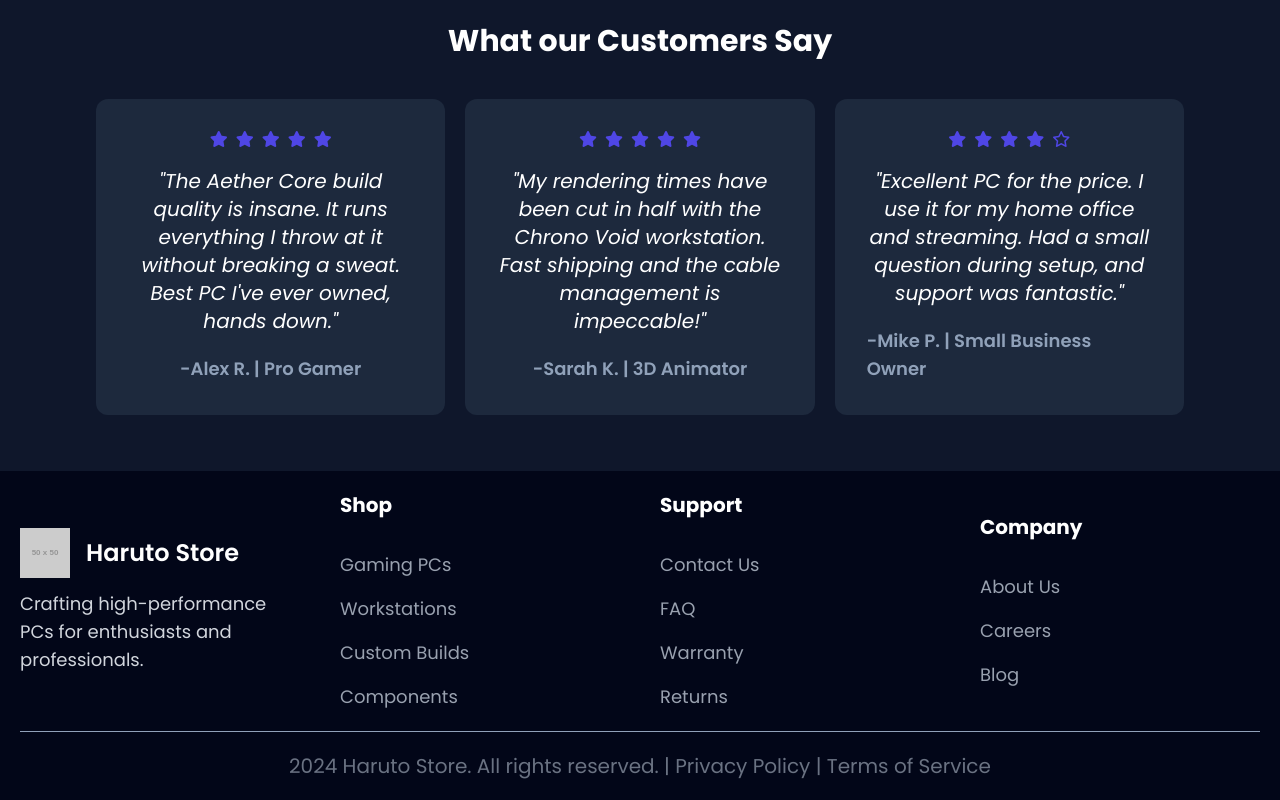
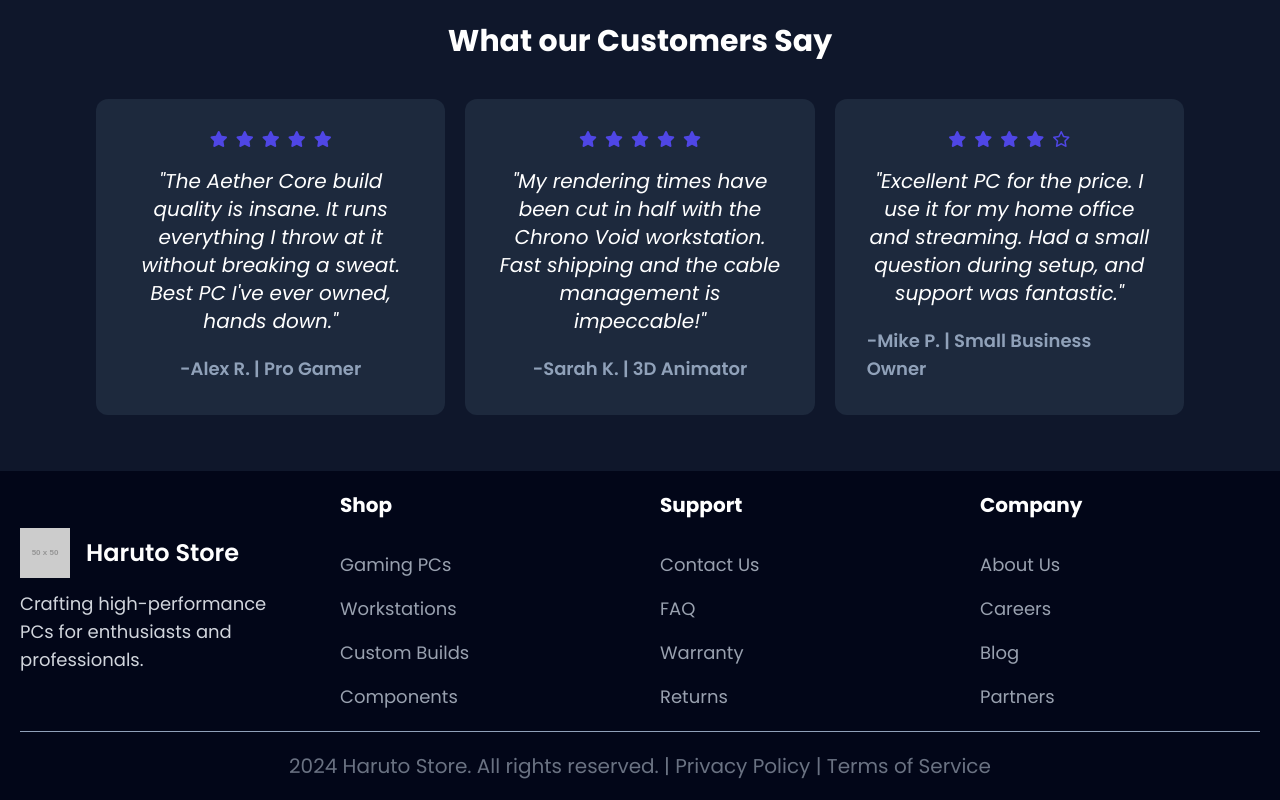
Before and after one commit to Haruto2804/landing-page-PC, a website: page index.html in a window 1280 px wide. Shown: the part 2125-2925 px from the top of the page. Drawn offline with Linux system fonts and the light colour scheme; placeholder pictures from the web are drawn by us.

Commit message:
docs (footer): thêm thẻ last  <a> in Company Part

```diff
--- a/index.html
+++ b/index.html
@@ -274,6 +274,7 @@
             <a class="hover:text-blue-700" href="#">About Us</a>
             <a class="hover:text-blue-700" href="#">Careers</a>
             <a class="hover:text-blue-700" href="#">Blog</a>
+            <a class="hover:text-blue-700" href="#">Partners</a>
           </ul>
         </div>
       </div>
```
